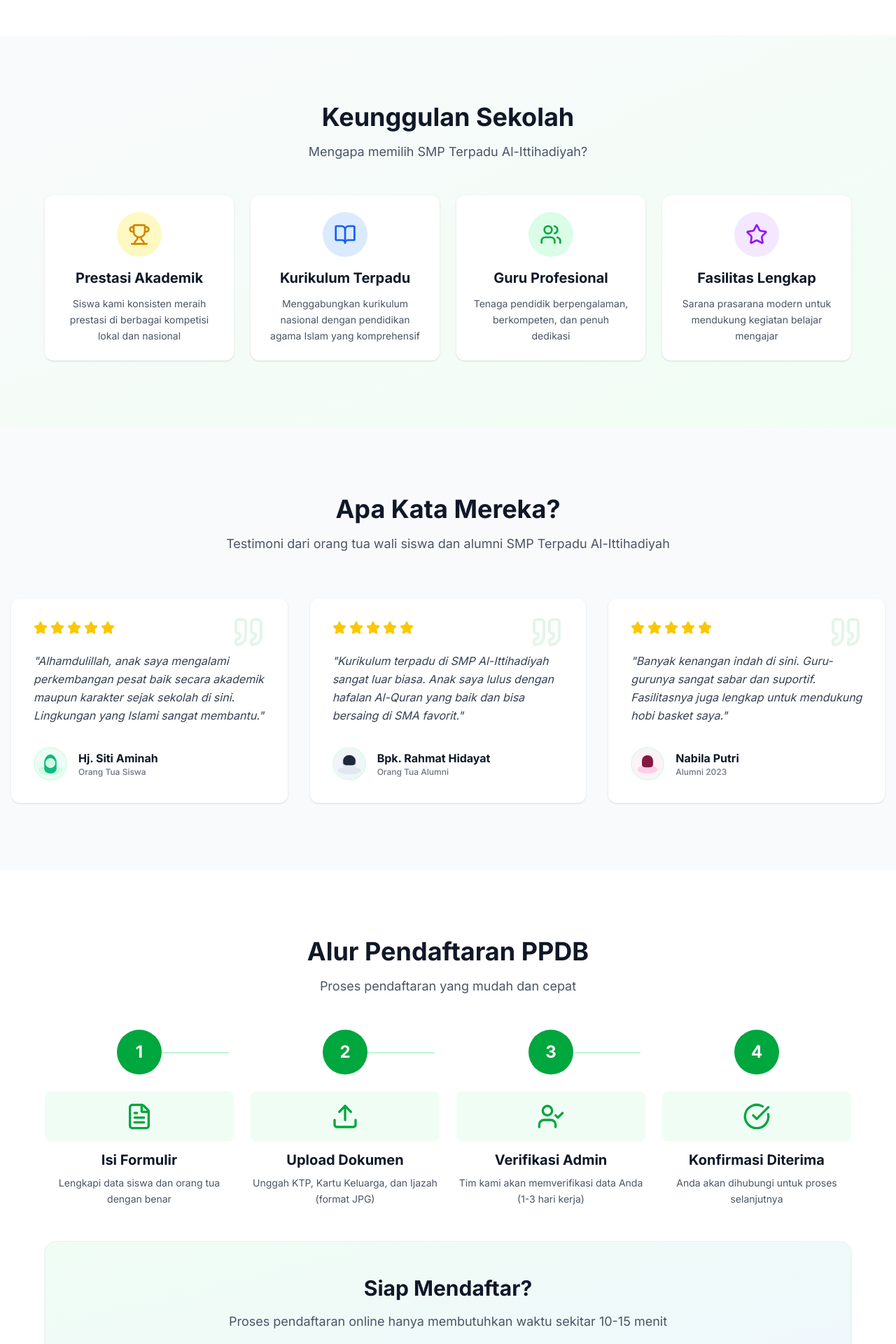
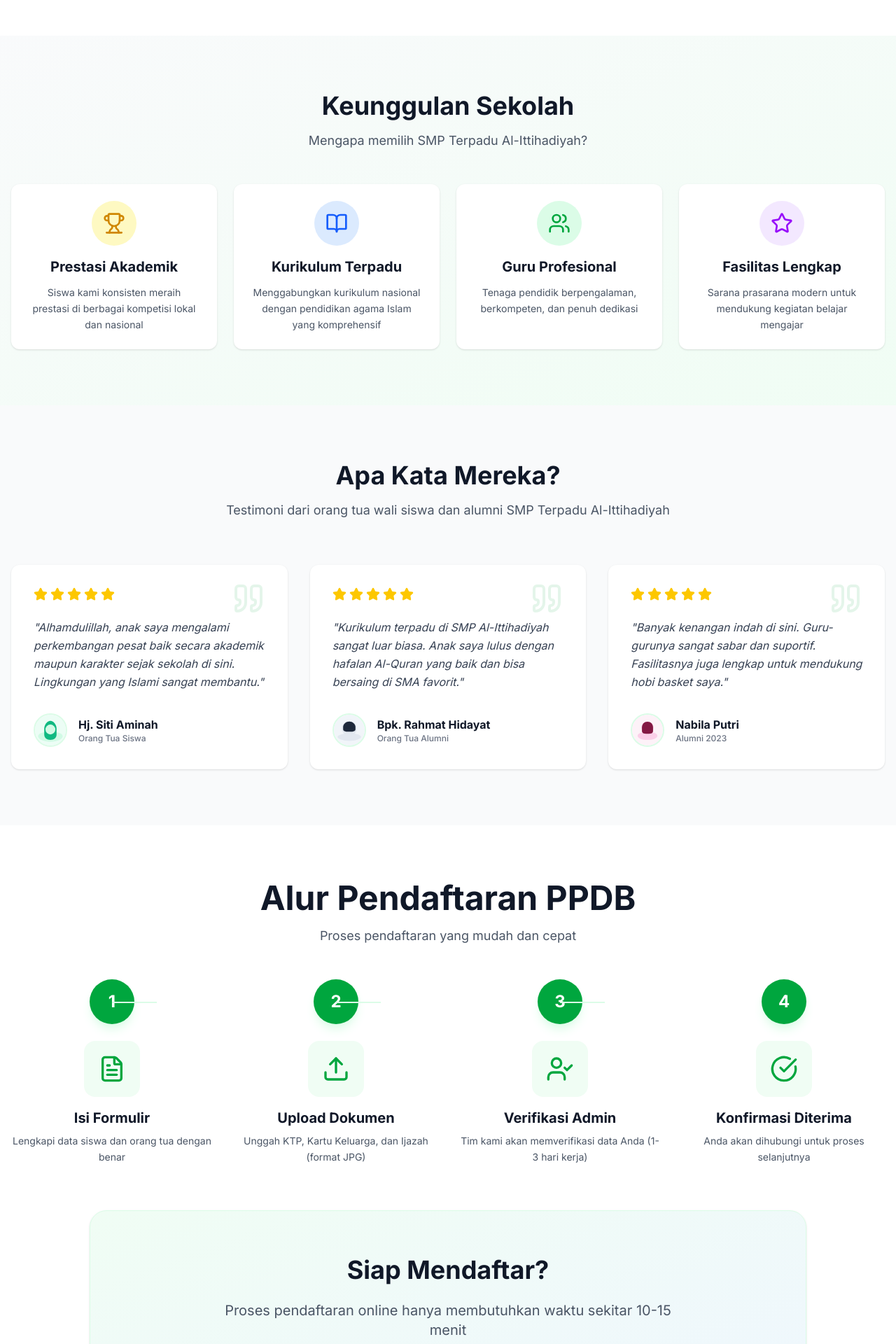
Before and after one commit to dafbeatx/PPDB-SMP-Terpadu-Al-Ittihadiyah, a Next.js app: page / in a window 1280 px wide. Shown: the part 1980-3900 px from the top of the page at 70% size. Built offline with nearby package versions, Linux system fonts and the light colour scheme; no server answers; the database is empty.

Commit message:
data sukses 23

```diff
--- a/components/landing/AlurPPDB.tsx
+++ b/components/landing/AlurPPDB.tsx
@@ -40,12 +40,12 @@ export default async function AlurPPDB() {
     ]
 
     return (
-        <section id="alur" className="py-16 md:py-24 bg-white overflow-hidden">
+        <section id="alur" className="py-16 lg:py-20 bg-white overflow-hidden">
             <div className="container mx-auto px-4">
-                <div className="max-w-6xl mx-auto">
+                <div className="max-w-7xl mx-auto">
                     <ScrollReveal direction="up">
                         <div className="text-center mb-12">
-                            <h2 className="text-3xl md:text-4xl font-bold text-gray-900 mb-4">
+                            <h2 className="text-3xl md:text-4xl lg:text-5xl font-bold text-gray-900 mb-4">
                                 {title}
                             </h2>
                             <p className="text-lg text-gray-600 mb-8">
@@ -54,7 +54,7 @@ export default async function AlurPPDB() {
                         </div>
                     </ScrollReveal>
 
-                    <div className="grid grid-cols-1 md:grid-cols-2 lg:grid-cols-4 gap-6 mb-12">
+                    <div className="grid grid-cols-1 md:grid-cols-2 lg:grid-cols-4 gap-6 lg:gap-4 xl:gap-8 mb-16">
                         {steps.map((step, index) => {
                             const Icon = step.icon
                             const isLast = index === steps.length - 1
@@ -67,17 +67,17 @@ export default async function AlurPPDB() {
                                 >
                                     <div className="relative">
                                         <div className="text-center group">
-                                            <div className="relative inline-block mb-4">
-                                                <div className="bg-green-600 text-white w-16 h-16 rounded-full flex items-center justify-center text-2xl font-bold mb-2 mx-auto group-hover:scale-110 transition-transform">
+                                            <div className="relative inline-block mb-6">
+                                                <div className="bg-green-600 text-white w-16 h-16 rounded-full flex items-center justify-center text-2xl font-bold mb-0 mx-auto group-hover:scale-110 transition-transform shadow-lg shadow-green-100">
                                                     {step.number}
                                                 </div>
                                                 {!isLast && (
-                                                    <div className="hidden lg:block absolute top-8 left-full w-24 h-0.5 bg-green-200"></div>
+                                                    <div className="hidden lg:block absolute top-8 left-full w-full h-0.5 bg-green-100 -translate-x-8"></div>
                                                 )}
                                             </div>
 
-                                            <div className="bg-green-50 p-4 rounded-lg mb-3 group-hover:bg-green-100 transition-colors">
-                                                <Icon className="w-10 h-10 text-green-600 mx-auto group-hover:scale-110 transition-transform" />
+                                            <div className="bg-green-50 w-20 h-20 rounded-2xl mb-4 mx-auto flex items-center justify-center group-hover:bg-green-100 transition-colors">
+                                                <Icon className="w-10 h-10 text-green-600 group-hover:scale-110 transition-transform" />
                                             </div>
 
                                             <h3 className="text-xl font-bold text-gray-900 mb-2">
@@ -94,11 +94,11 @@ export default async function AlurPPDB() {
                     </div>
 
                     <ScrollReveal direction="up" delay={0.4}>
-                        <div className="text-center bg-gradient-to-br from-green-50 to-blue-50 rounded-2xl p-8 md:p-12 border border-green-100 shadow-sm md:hover:shadow-md transition-shadow">
-                            <h3 className="text-2xl md:text-3xl font-bold text-gray-900 mb-4">
+                        <div className="text-center bg-gradient-to-br from-green-50 to-blue-50 rounded-3xl p-8 md:p-12 lg:p-16 border border-green-100 shadow-sm md:hover:shadow-md transition-shadow max-w-5xl mx-auto">
+                            <h3 className="text-2xl md:text-3xl lg:text-4xl font-bold text-gray-900 mb-6">
                                 {ctaTitle}
                             </h3>
-                            <p className="text-gray-600 mb-8 text-lg max-w-2xl mx-auto">
+                            <p className="text-gray-600 mb-10 text-lg lg:text-xl max-w-2xl mx-auto">
                                 {ctaText}
                             </p>
                             <Link href="/daftar">
--- a/components/landing/Keunggulan.tsx
+++ b/components/landing/Keunggulan.tsx
@@ -36,9 +36,9 @@ export default async function Keunggulan() {
     ]
 
     return (
-        <section id="keunggulan" className="py-16 md:py-24 bg-gradient-to-br from-gray-50 to-green-50 overflow-hidden">
+        <section id="keunggulan" className="py-16 lg:py-20 bg-gradient-to-br from-gray-50 to-green-50 overflow-hidden">
             <div className="container mx-auto px-4">
-                <div className="max-w-6xl mx-auto">
+                <div className="max-w-7xl mx-auto">
                     <ScrollReveal direction="up">
                         <div className="text-center mb-12">
                             <h2 className="text-3xl md:text-4xl font-bold text-gray-900 mb-4">
--- a/components/landing/Testimoni.tsx
+++ b/components/landing/Testimoni.tsx
@@ -41,8 +41,8 @@ const TESTIMONIALS = [
 
 export default function Testimoni() {
     return (
-        <section id="testimoni" className="py-16 md:py-24 bg-gray-50 overflow-hidden">
-            <div className="container mx-auto px-4">
+        <section id="testimoni" className="py-16 lg:py-20 bg-gray-50 overflow-hidden">
+            <div className="container mx-auto px-4 max-w-7xl">
                 <ScrollReveal direction="up">
                     <div className="text-center mb-16">
                         <h2 className="text-3xl md:text-4xl font-bold text-gray-900 mb-4">
```
